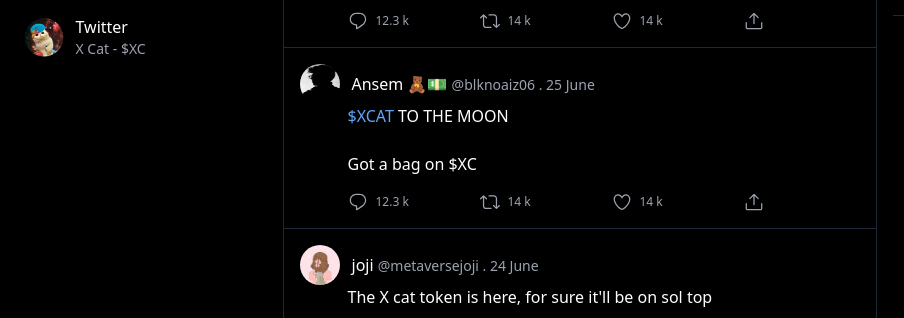
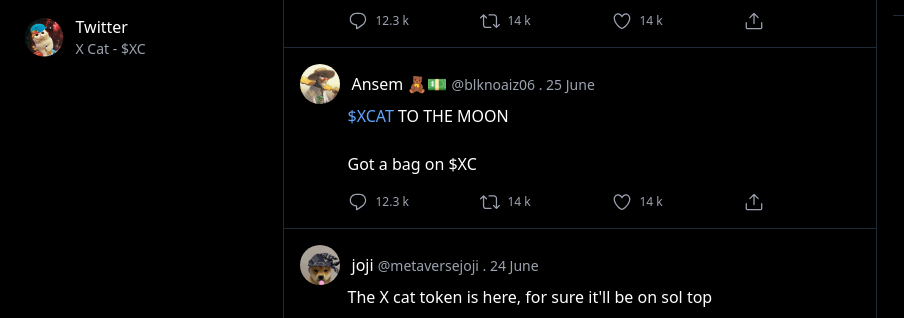
Before and after one commit to Yu-Zhong007/X-Cat, a plain HTML site: page index.html in a window 1280 px wide. Shown: the part 713-1031 px from the top of the page, 0-904 px from the left. Drawn offline with nearby package versions, Linux system fonts and the light colour scheme.

Commit message:
Update index.html

```diff
--- a/index.html
+++ b/index.html
@@ -268,7 +268,7 @@
                   <a href="#" class="flex-shrink-0 group block">
                     <div class="flex items-center">
                       <div>
-                        <img class="inline-block h-10 w-10 rounded-full" src="/images/images.jpeg" alt="">
+                        <img class="inline-block h-10 w-10 rounded-full" src="/images/images.jpg" alt="">
                       </div>
                       <div class="ml-3">
                         <p class="text-base leading-6 font-medium text-white">
@@ -339,7 +339,7 @@
                   <a href="#" class="flex-shrink-0 group block">
                     <div class="flex items-center">
                       <div>
-                        <img class="inline-block h-10 w-10 rounded-full" src="/images/images (1).jpeg" alt="">
+                        <img class="inline-block h-10 w-10 rounded-full" src="/images/images (1).jpg" alt="">
                       </div>
                       <div class="ml-3">
                         <p class="text-base leading-6 font-medium text-white">
```
